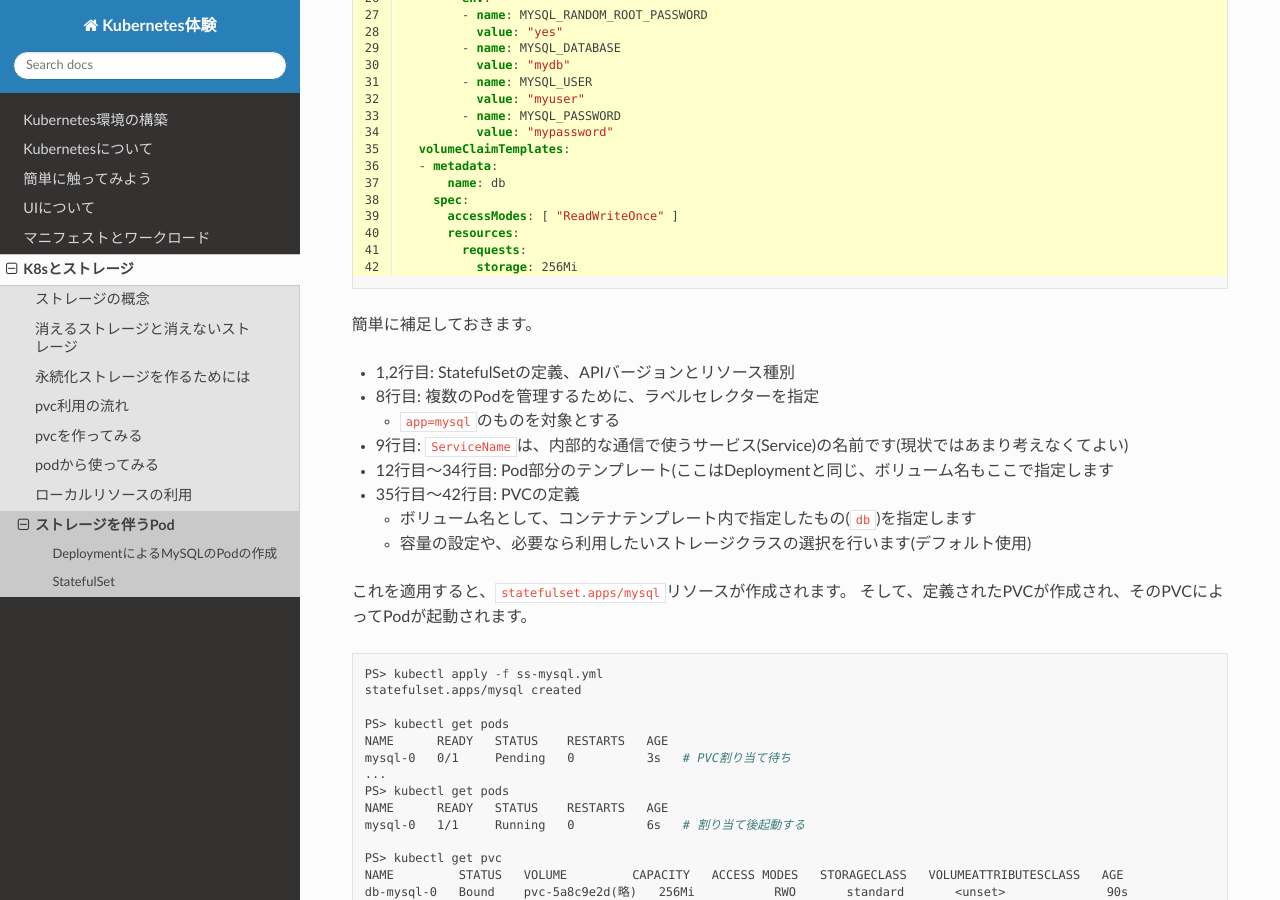
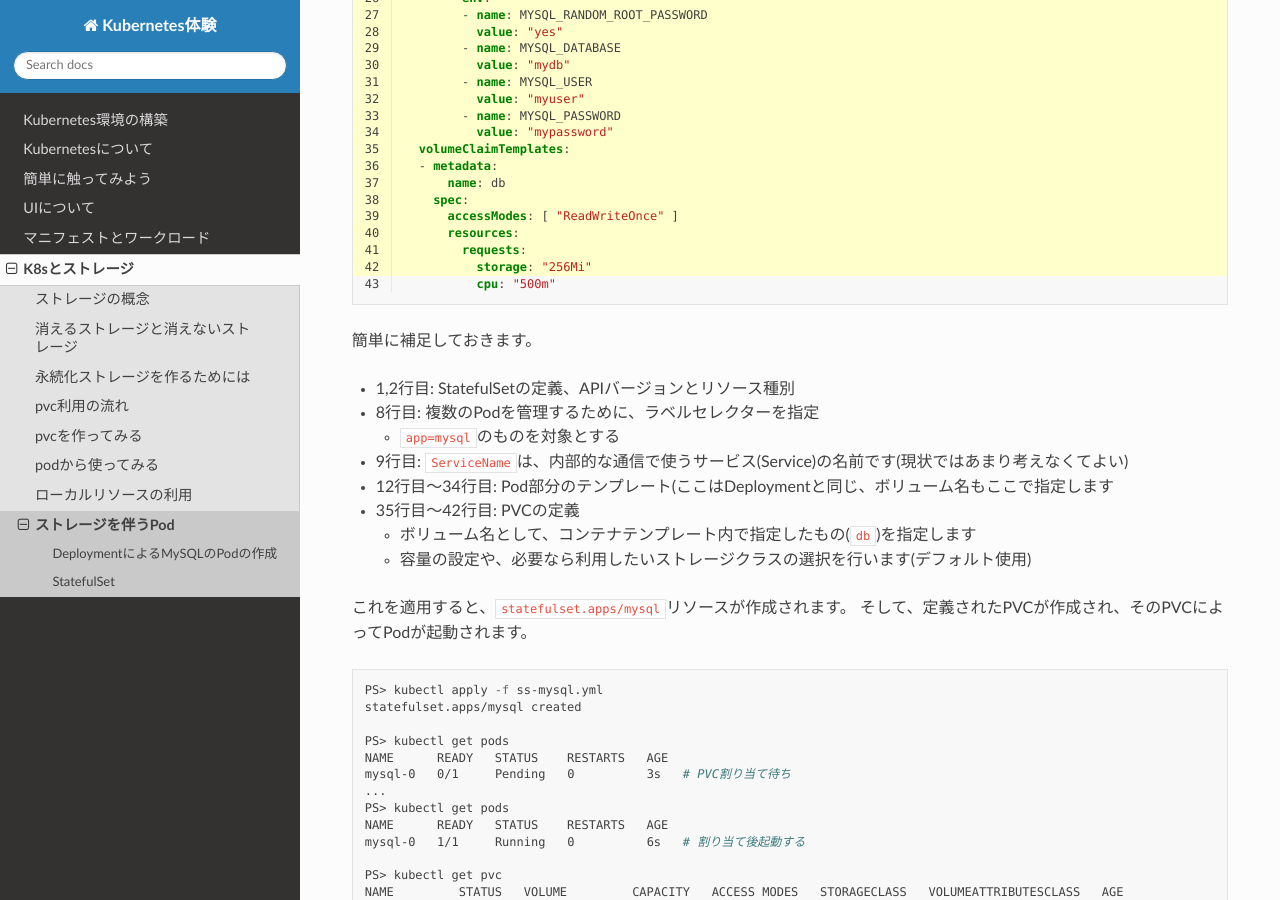
Before and after one commit to kd1321373/k8sdoc-2024, a Sphinx documentation site: the page built from source/storage/statefulset.md, in a window 1280 px wide and 900 px high, scrolled down 3247 px. Built offline with Sphinx 7.4.7 and the Read the Docs theme 3.1.0, drawn with Linux system fonts in a browser that asks for light colours; pages that are not in the unit, such as notebooks, are missing from menus.

Commit message:
ss-mysql: リソース制限を調整

```diff
--- a/source/storage/src/ss-mysql.yml
+++ b/source/storage/src/ss-mysql.yml
@@ -39,4 +39,5 @@ spec:
       accessModes: [ "ReadWriteOnce" ]
       resources:
         requests:
-          storage: 256Mi
+          storage: "256Mi"
+          cpu: "500m"
```
